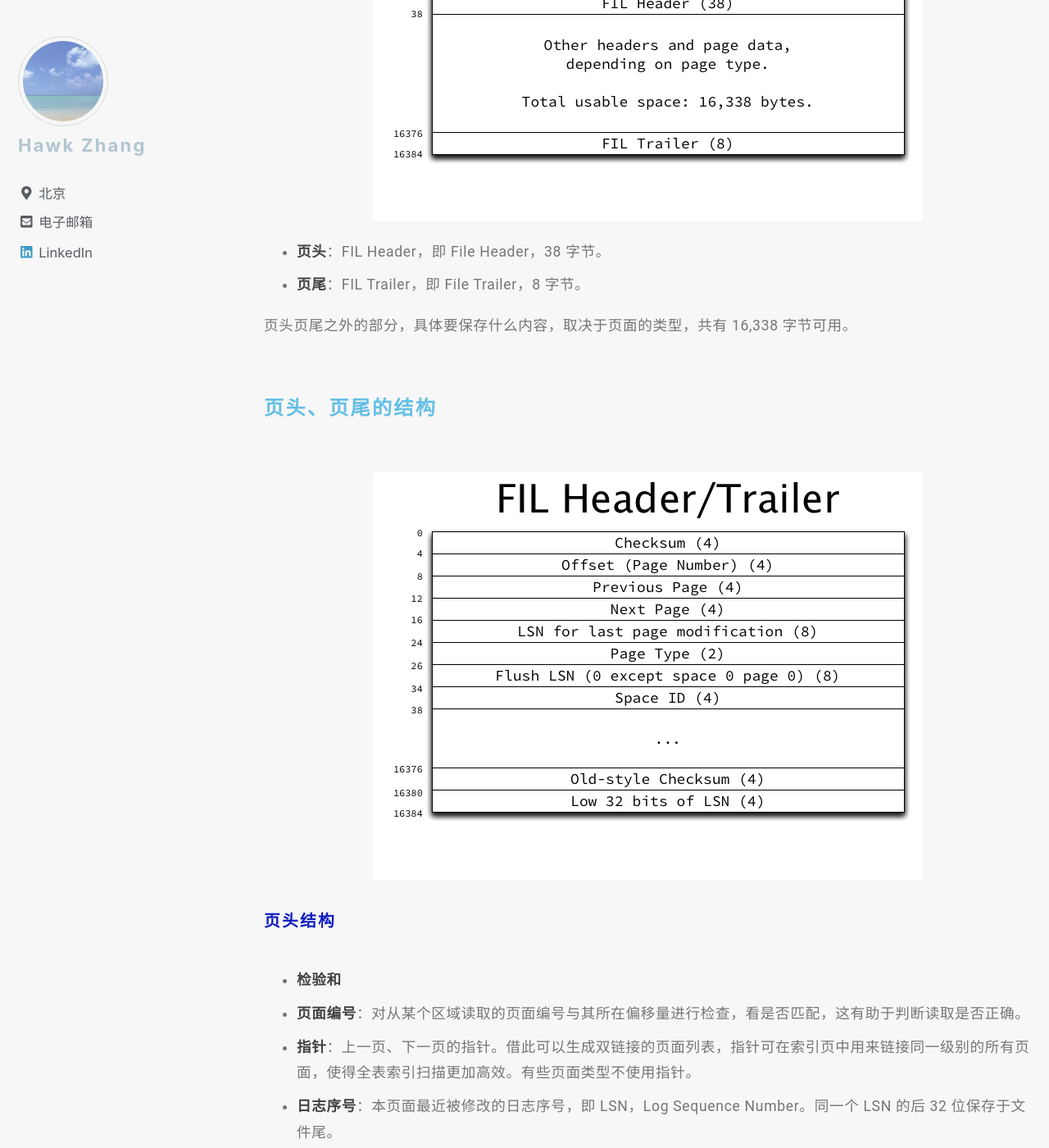
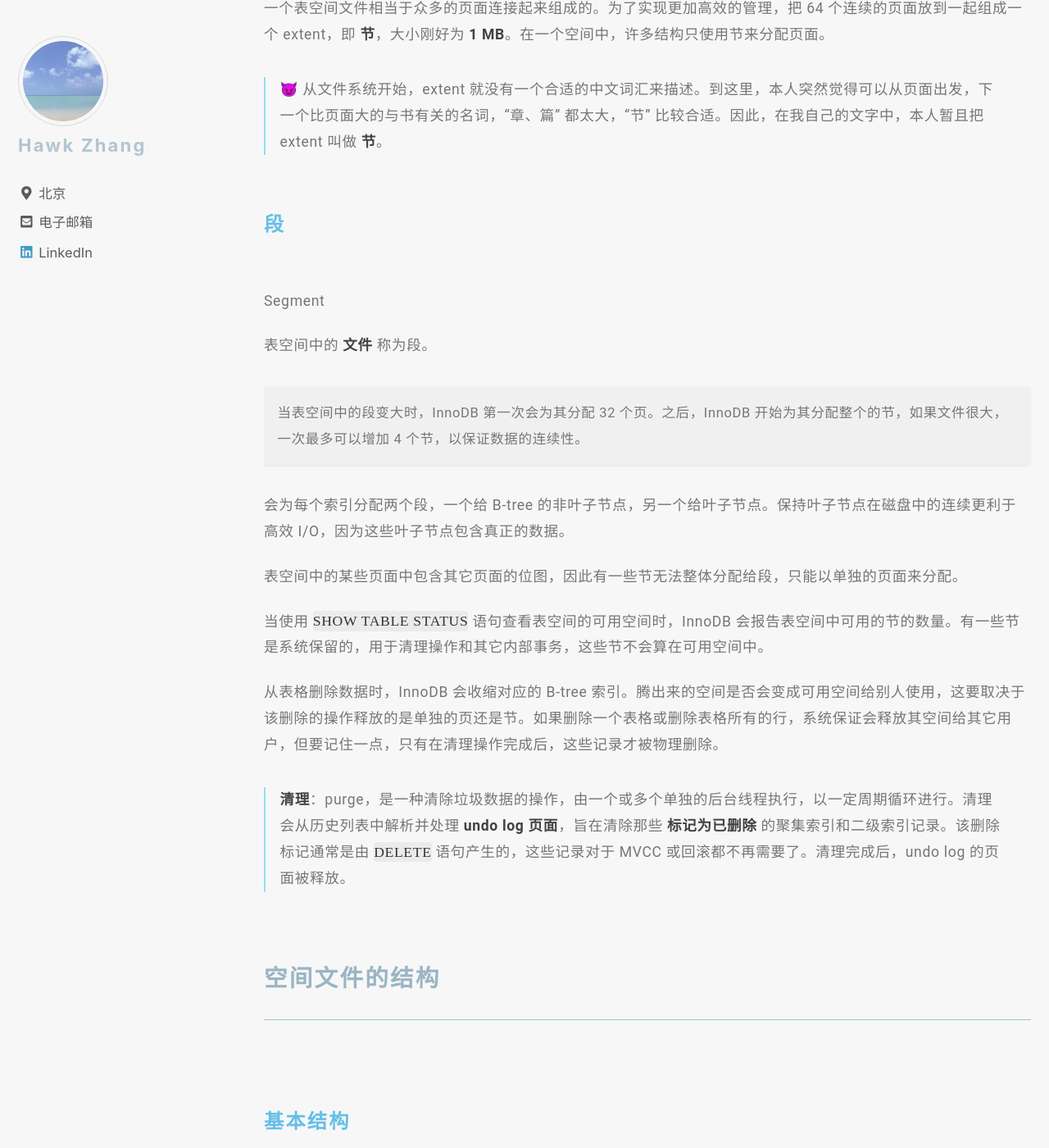
Before and after one commit to narru888/linotes_note, a Jekyll site: the page built from _posts/mysql/2016-04-01-innodb.space.md, in a window 1280 px wide and 1400 px high, scrolled down 5938 px. Shown: the whole window at 82% size. Built offline with Jekyll 4.4.1, drawn with Linux system fonts in a browser that asks for light colours; nearby versions of some CDN libraries; a script that is not in the unit is left out; some of the changed text lies outside the part shown.

Commit message:
update on 2018-08-22 21:34:31 CST

```diff
--- a/_posts/mysql/2016-04-01-innodb.struc.md
+++ b/_posts/mysql/2016-04-01-innodb.space.md
@@ -3,7 +3,7 @@
 toc_label: "InnoDB 空间文件的布局"
 toc_icon: "copy"
 title: "InnoDB 空间文件的布局"
-tags: innodb 空间
+tags: innodb 空间 表空间
 categories: "mysql"
 classes: wide
 excerpt: ""
@@ -19,28 +19,7 @@
 
 
 
-
-
-
-## 索引
-
-索引，Index。
-
-MySQL 官方对索引的定义为：索引是帮助 MySQL 高效获取数据的 **数据结构**。
-{: .notice}
-
-在实际使用中，查询数据的速度越快越好。因此数据库系统的设计者会从 **查询算法** 的角度进行优化。
-
-每种查找算法都只能应用于特定的数据结构之上。
-
-* 最基本的查询算法是顺序查找（linear search），这种复杂度为 O(n) 的算法在数据量很大时非常糟糕。
-* 二分查找要求被检索数据有序。
-* 二叉树查找只能应用于二叉查找树上。
-
-而数据本身的组织结构不可能完全满足各种数据结构（例如，理论上不可能同时将两列都按顺序排列）。
-
-在数据之外，数据库系统还维护着 **满足特定查找算法** 的数据结构，这些数据结构以某种方式引用（指向）数据，这样就可以在这些数据结构上实现高级查找算法。这种数据结构，就是 **索引**。
-{: .notice--success}
+## InnoDB 空间文件的布局
 
 
 
@@ -192,16 +105,16 @@
 
 
 
+### 空间管理
 
 
 
 
-### 页面
+#### 页
 
 Pages
 
 每个空间都被划分为多个页面，通常每个页面的大小为 16 KB。
-
 
 **页面编号** ：空间中的每个页面都被分配给一个 4 字节的编号，也称为 **偏移量**，即从空间起始位置算起，该页面的偏移量。
 
@@ -212,9 +125,7 @@
 2<sup>32</sup> x 16 KB = 64 TB
 
 
-
-
-#### 页面的基本结构
+##### 页面的基本结构
 
 ![image-center](/assets/images/Basic_Page_Overview.png){: .align-center}
 
@@ -224,14 +135,11 @@
 页头页尾之外的部分，具体要保存什么内容，取决于页面的类型，共有 16,338 字节可用。
 
 
-
-
-#### 页头、页尾的结构
+##### 页头、页尾的结构
 
 ![image-center](/assets/images/FIL_Header_and_Trailer.png){: .align-center}
 
-
-##### 页头结构
+###### 页头结构
 
 * **检验和**
 * **页面编号**：对从某个区域读取的页面编号与其所在偏移量进行检查，看是否匹配，这有助于判断读取是否正确。
@@ -241,11 +149,41 @@
 * **刷新 LSN**：即 Flush LSN，保存于文件头。
 * **空间 ID**： 保存在文件头。
 
-
-##### 页尾结构
+###### 页尾结构
 
 * **检验和**：旧格式的检验和。
 * **日志序号**：页头 LSN 的后 32 位。
+
+
+
+#### 节
+
+Extent
+
+一个表空间文件相当于众多的页面连接起来组成的。为了实现更加高效的管理，把 64 个连续的页面放到一起组成一个 extent，即 **节**，大小刚好为 **1 MB**。在一个空间中，许多结构只使用节来分配页面。
+
+>😈 从文件系统开始，extent 就没有一个合适的中文词汇来描述。到这里，本人突然觉得可以从页面出发，下一个比页面大的与书有关的名词，“章、篇” 都太大，“节” 比较合适。因此，在我自己的文字中，本人暂且把 extent 叫做 **节**。
+
+
+
+#### 段
+
+Segment
+
+表空间中的 **文件** 称为段。
+
+当表空间中的段变大时，InnoDB 第一次会为其分配 32 个页。之后，InnoDB 开始为其分配整个的节，如果文件很大，一次最多可以增加 4 个节，以保证数据的连续性。
+{: .notice}
+
+会为每个索引分配两个段，一个给 B-tree 的非叶子节点，另一个给叶子节点。保持叶子节点在磁盘中的连续更利于高效 I/O，因为这些叶子节点包含真正的数据。
+
+表空间中的某些页面中包含其它页面的位图，因此有一些节无法整体分配给段，只能以单独的页面来分配。
+
+当使用 `SHOW TABLE STATUS` 语句查看表空间的可用空间时，InnoDB 会报告表空间中可用的节的数量。有一些节是系统保留的，用于清理操作和其它内部事务，这些节不会算在可用空间中。
+
+从表格删除数据时，InnoDB 会收缩对应的 B-tree 索引。腾出来的空间是否会变成可用空间给别人使用，这要取决于该删除的操作释放的是单独的页还是节。如果删除一个表格或删除表格所有的行，系统保证会释放其空间给其它用户，但要记住一点，只有在清理操作完成后，这些记录才被物理删除。
+
+>**清理**：purge，是一种清除垃圾数据的操作，由一个或多个单独的后台线程执行，以一定周期循环进行。清理会从历史列表中解析并处理 **undo log 页面**，旨在清除那些 **标记为已删除** 的聚集索引和二级索引记录。该删除标记通常是由 `DELETE` 语句产生的，这些记录对于 MVCC 或回滚都不再需要了。清理完成后，undo log 的页面被释放。
 
 
 
@@ -260,25 +198,14 @@
 
 
 
-### 表空间文件
-
-Space Files
 
 
 
-
-#### 节
-
-extent
-
-一个表空间文件相当于众多的页面连接起来组成的。为了实现更加高效的管理，把 64 个连续的页面放到一起组成一个 extent，即 **节**，大小刚好为 **1 MB**。在一个空间中，许多结构只使用节来分配页面。
-
->😈 从文件系统开始，extent 就没有一个合适的中文词汇来描述。到这里，本人突然觉得可以从页面出发，下一个比页面大的与书有关的名词，“章、篇” 都太大，“节” 比较合适。因此，在我自己的文字中，本人暂且把 extent 叫做 **节**。
+### 空间文件的结构
 
 
 
-
-#### 空间文件的结构
+#### 基本结构
 
 InnoDB 需要统计一些特定的信息，以便跟踪所有的页、节，及空间自己。
 
@@ -316,15 +243,7 @@
 
 
 
-
-
-
-
-
-
-
-
-###　系统空间
+#### 系统空间的结构
 
 0 号空间是系统空间，包含多个系统预留的固定编号的页面，专门用来保存大量的关键信息。
 
@@ -343,26 +262,53 @@
 系统表空间的其他页，会在需要时分配给索引、回滚段、undo 日志等。
 
 
+##### 数据字典
+
+Data dictionary
+
+由系统内部表格组成，用于保存表格、索引、字段等对象的元数据信息。
+
+
+##### 双写缓冲区
+
+Double write buffer
+
+InnoDB 在把缓冲池写入数据文件的正确位置之前，会先把它们先写入双写缓冲区的页面中。
+
+如果在写入页面期间，mysqld 进程崩溃了，InnoDB 进入崩溃自动恢复时，会从双写缓冲区中找到该页面的完好的副本。
+
+
+##### 修改缓冲区
+
+Chage Buffer
+
+修改缓冲区是一个特殊的数据结构，如果受影响的页面不在缓冲池中，对二级索引页面的修改就会被缓存到修改缓冲区中。
+
+
+###### Undo 日志
+
+Undo 日志用于保存当前正被某个事务所修改的数据的副本。这样，如果同时有另一个事务要查询该数据修改之前的内容，Unod 日志就派上用场了。所以 Undo 日志也称为回滚片断，即 Rollback Segments。
+
+默认情况下，undo 日志是系统表空间的物理组成部分。在早期的版本中，undo 日志是不可见的，因为它位于系统表空间中。但在 MySQL 5.6 版本以后，可以自行创建多个单独的 undo 日志文件，即表空间文件。
+
+
+###### 表格及索引数据
+
+除了以上内容，系统表空间还保存了多个表和索引数据。
 
 
 
 
-
-
-
-
-
-
-
-
-### 独立空间文件
+#### 独立空间的结构
 
 启用 `file-per-table` 之后，InnoDB 会为创建的每个表格都创建一个对应的、独立的表空间文件，后缀为 `.ibd`。
 
 ![image-center](/assets/images/ldw-IBDFile.png){: .align-center}
 
-独立的空间文件结构很简单，没有系统空间存储数据类型种类多；前三个页分别是 FSP_HDR，IBUF_BITMAP 和 INODE 页，从第四页开始存储索引页。在 InnoDB 中，B+树 内部节点页和叶子节点页统称为索引页。第四页固定为主键的根页，其他页则可能是内部节点页、主键叶子节点、辅助索引根页，辅助索引内部节点页、辅助索引叶子节点页。
+独立的空间文件结构很简单，没有系统空间存储数据类型种类多。
+
+前三页分别是 FSP_HDR，IBUF_BITMAP 和 INODE 页，从第四页开始存储索引页。
+
+在 InnoDB 中，B+树 内部节点页和叶子节点页统称为索引页。第四页固定为主键的根页，其他页则可能是内部节点页、主键叶子节点、辅助索引根页，辅助索引内部节点页、辅助索引叶子节点页。
 
 因为大部分 InnoDB 系统信息都保存在系统空间中，所以独立空间大部分都是 INDEX 类型的页，用来保存表数据。
-
-熟悉表空间的文件结构对于理解 InnoDB 缓冲区中的 B+树 很有帮助。叶子节点保存的是记录集合，记录由单链表连在一起，查找到页之后，还需通过页目录定位到一部分数据，最后再通过这一小部分数据找到所需的数据。
```
Also changed, not shown: other parts of _posts/mysql/2016-04-01-innodb.space.md (+2 -68 lines), _posts/mysql/2016-04-01-innodb.intro.md (+79 -32 lines).
